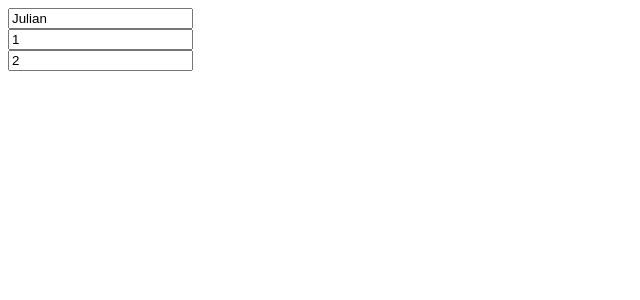
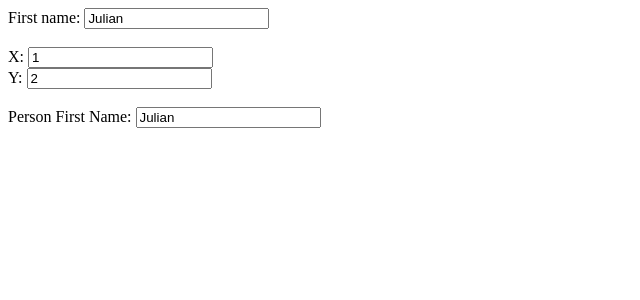
Before and after one commit to julianandreszb/vue-js-certification, a Vue app: page / in a window 1280 px wide. Shown: the top 300 px of the page, without its empty margins (0-640 px from the left). Built offline with nearby package versions, Linux system fonts and the light colour scheme.

Commit message:
Save progress: Form Binding + Watcher

```diff
--- a/src/components/WatcherPractice.vue
+++ b/src/components/WatcherPractice.vue
@@ -1,17 +1,15 @@
 <script setup>
-import { ref, watch } from 'vue'
-
-const firstName = ref('Julian')
-
-const x = ref(1)
-const y = ref(2)
+import { reactive, ref, watch } from 'vue'
 
 // Watch single ref
+const firstName = ref('Julian')
 watch(firstName, (newVal, oldVal) => {
   console.log(`New first name: ${newVal}, old first name: ${oldVal}`)
 })
 
 // Watch getter
+const x = ref(1)
+const y = ref(2)
 watch(
   () => x.value + y.value,
   (newSum, oldSum) => {
@@ -24,20 +22,49 @@ watch([x, () => y.value], ([newValueX, newValueY], [oldValueX, oldValueY]) => {
   console.log(`(Using array) New value of X: ${newValueX}, old value of X: ${oldValueX}`)
   console.log(`(Using array) New value of Y: ${newValueY}, old value of X: ${oldValueY}`)
 })
+
+// Watch a reactive object
+const person = reactive({
+  firstName: 'Julian',
+  lastName: 'Schmidt'
+})
+
+// This will NOT work. It both (newPerson, oldPerson) will be the same object.
+// watch(person, (newPerson, oldPerson) => {
+//   console.log(`New person: ${JSON.stringify(newPerson)}\nOld person: ${JSON.stringify(oldPerson)}`)
+// })
+
+// This will work, reactive internally convert the object properties into refs.
+watch(
+  () => person.firstName, // person.firstName = ref
+  (newPersonFirstName, oldPersonFirstName) => {
+    console.log(
+      `New person.firstName: ${JSON.stringify(newPersonFirstName)}\nOld person.firstName: ${JSON.stringify(oldPersonFirstName)}`
+    )
+  }
+)
 </script>
 
 <template>
-  <input type="text" v-model="firstName" />
+  <label for="firstName">First name: </label>
+  <input id="firstName" type="text" v-model="firstName" />
 
   <br />
+  <br />
 
-  <label for="x"></label>
+  <label for="x">X: </label>
   <input id="x" type="number" v-model="x" />
 
   <br />
 
-  <label for="y"></label>
+  <label for="y">Y: </label>
   <input id="y" type="number" v-model="y" />
+
+  <br />
+  <br />
+
+  <label for="person">Person First Name: </label>
+  <input id="person" type="text" v-model="person.firstName" />
 </template>
 
 <style scoped></style>
```
